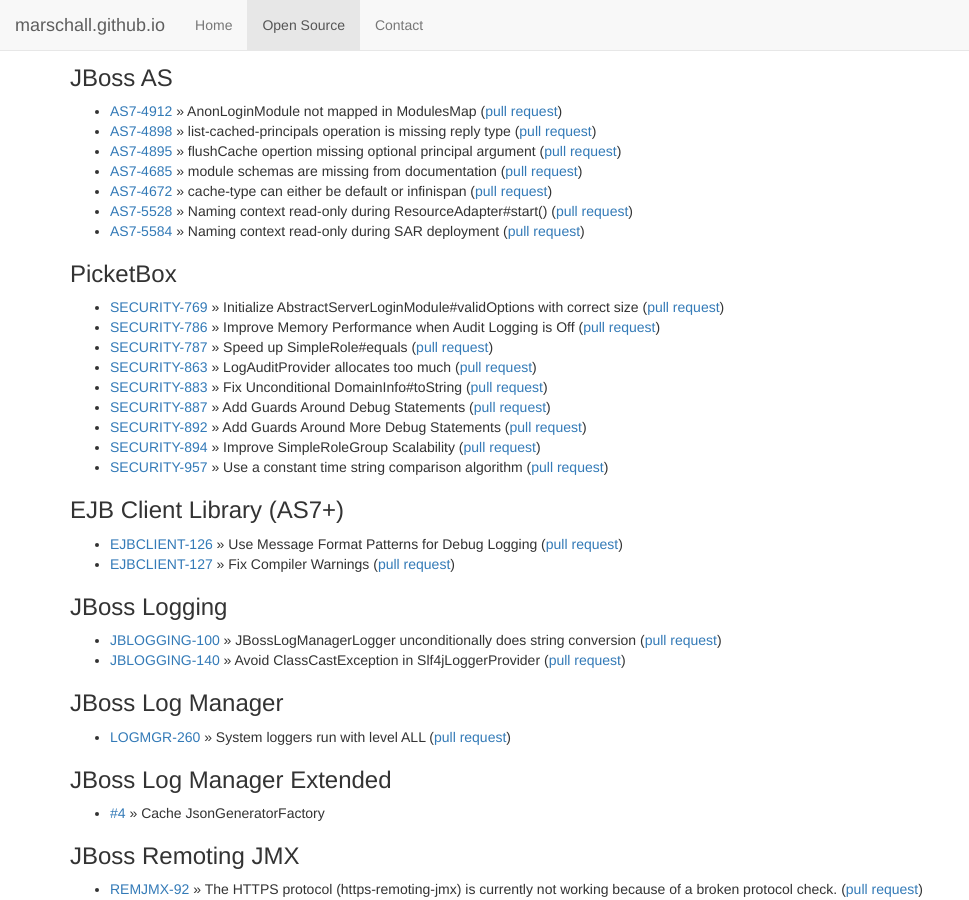
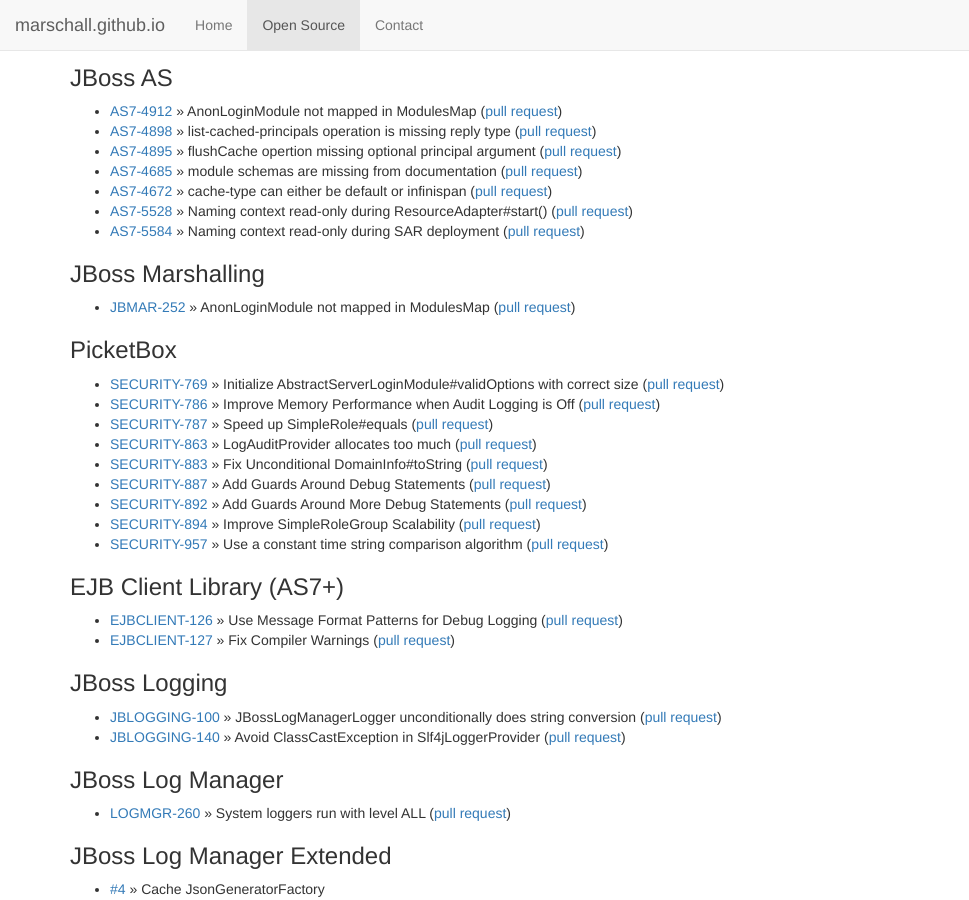
Before and after one commit to marschall/marschall.github.com, a Jekyll site: the page built from open-source.html, in a window 1280 px wide and 900 px high, scrolled down 3712 px. Shown: the whole window, without its empty margins (0-969 px from the left). Built offline with Jekyll 4.4.1, drawn with Linux system fonts in a browser that asks for light colours.

Commit message:
add JBMAR-252

```diff
--- a/open-source.html
+++ b/open-source.html
@@ -228,6 +228,10 @@
   <li><a href="https://issues.redhat.com/browse/AS7-4672">AS7-4672</a> &raquo; cache-type can either be default or infinispan (<a href="https://github.com/jbossas/jboss-as/pull/2184">pull request</a>)</li>
   <li><a href="https://issues.redhat.com/browse/AS7-5528">AS7-5528</a> &raquo; Naming context read-only during ResourceAdapter#start() (<a href="https://github.com/jbossas/jboss-as/pull/3035">pull request</a>)</li>
   <li><a href="https://issues.redhat.com/browse/AS7-5584">AS7-5584</a> &raquo; Naming context read-only during SAR deployment (<a href="https://github.com/jbossas/jboss-as/pull/3081">pull request</a>)</li>
+</ul>
+<h3>JBoss Marshalling</h3>
+<ul>
+  <li><a href="https://issues.redhat.com/browse/JBMAR-252">JBMAR-252</a> &raquo; AnonLoginModule not mapped in ModulesMap (<a href="https://github.com/jboss-remoting/jboss-marshalling/pull/108">pull request</a>)</li>
 </ul>
 <h3>PicketBox</h3>
 <ul>
```
